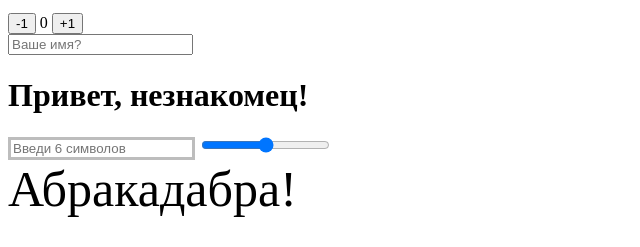
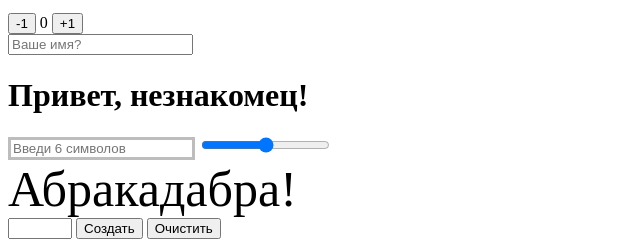
Before and after one commit to AntonLovkin/goit-js-hw-07, a plain HTML site: page index.html in a window 1280 px wide. Shown: the part 574-821 px from the top of the page, without its empty margins (0-640 px from the left). Before the commit the page ends 800 px from the top, so only its background shows below. Drawn offline with Linux system fonts and the light colour scheme.

Commit message:
Update index.html

```diff
--- a/index.html
+++ b/index.html
@@ -68,6 +68,17 @@
     <br />
     <span id="text">Абракадабра!</span>
 
+<!--       <p><a href="index.html">На главную</a></p> -->
+
+    <!-- //** Задание №8*// -->
+    <div id="controls">
+        <input type="number" min="0" max="100" step="1" />
+        <button type="button" data-action="render">Создать</button>
+        <button type="button" data-action="destroy">Очистить</button>
+    </div>
+
+    <div id="boxes"></div>
+
     <script src="./js/task-01.js" type="module"></script>
     <script src="./js/task-02.js" type="module"></script>
     <script src="./js/task-03.js" type="module"></script>
```
